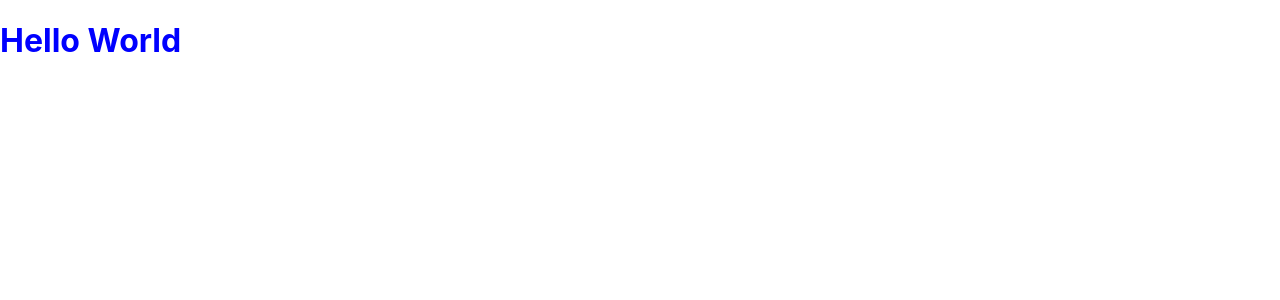
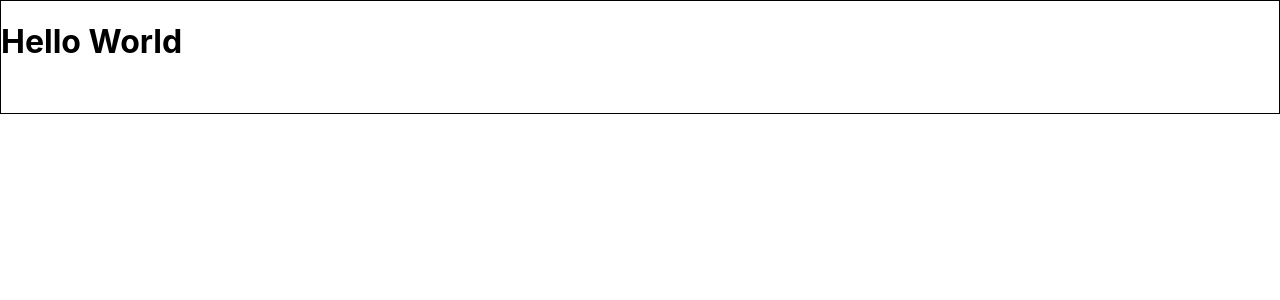
Before and after one commit to MariaTheCoder/cashier-app, a React (Create React App) app: page / in a window 1280 px wide. Shown: the top 300 px of the page. Built offline with nearby package versions, Linux system fonts and the light colour scheme.

Commit message:
Add border to header so it is visible in the document

```diff
--- a/src/Components/Header/Header.css
+++ b/src/Components/Header/Header.css
@@ -1,3 +1,4 @@
-h1 {
-  color: blue;
+.Header {
+  height: 7rem;
+  border: 1px black solid;
 }
```
